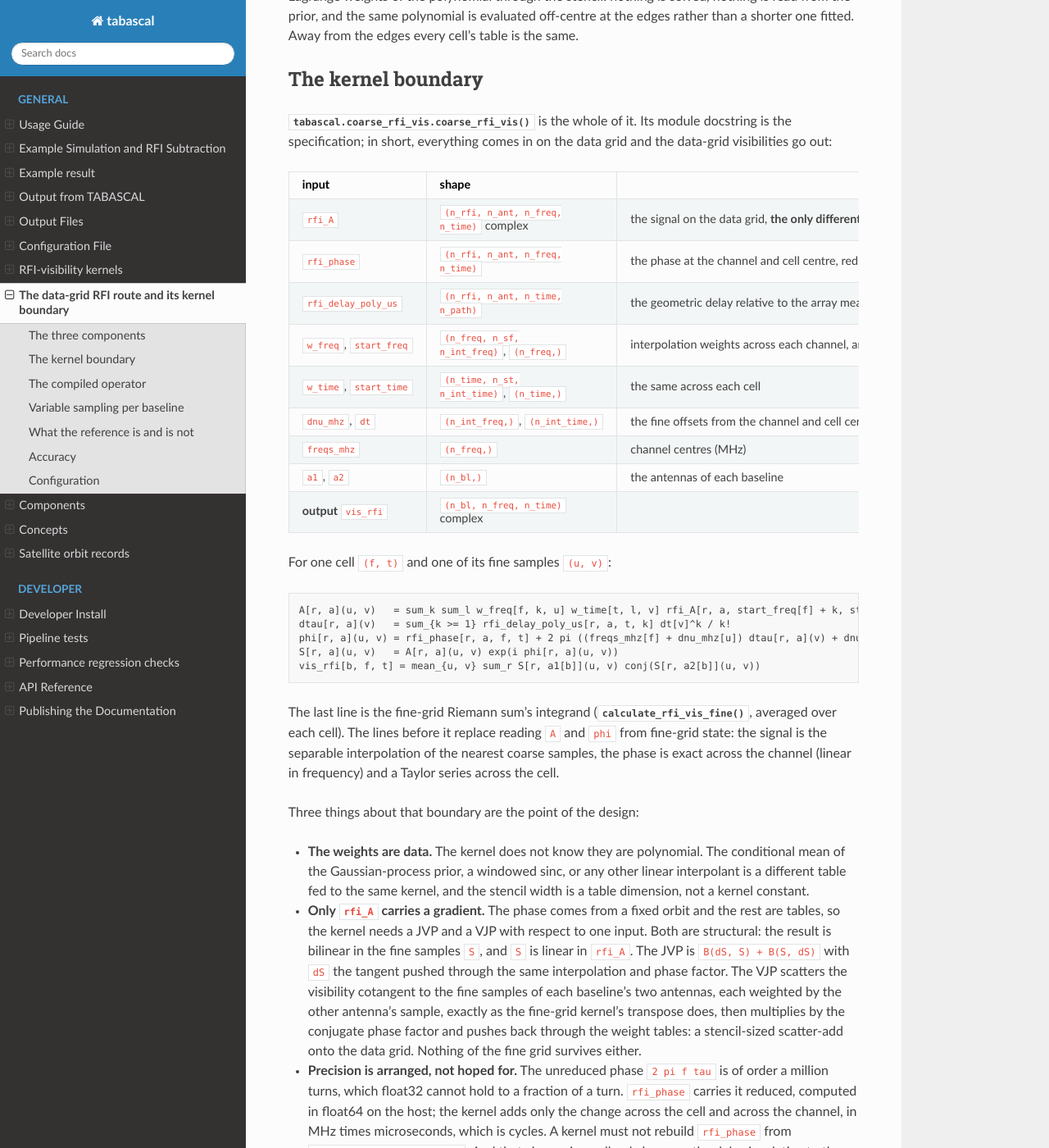
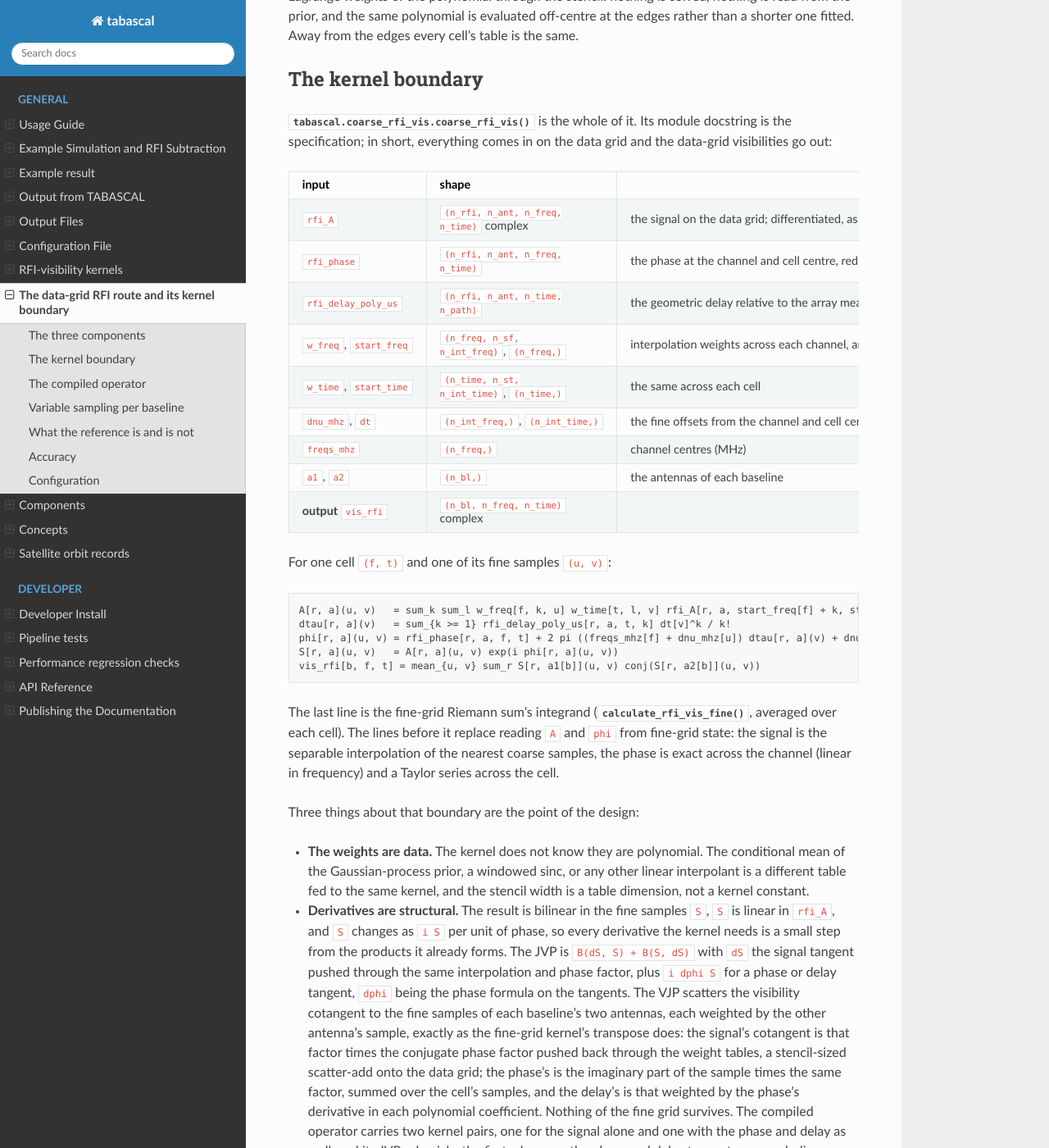
Before and after one commit to epfl-radio-astro/tabascal, a Sphinx documentation site: the page built from docs/coarse_rfi_vis.md, in a window 1280 px wide and 1400 px high, scrolled down 1087 px. Shown: the whole window at 82% size. Built offline with Sphinx 7.4.7 and the Read the Docs theme 3.1.0, drawn with Linux system fonts in a browser that asks for light colours; some of the changed text lies outside the part shown.

Commit message:
Test the operator's phase and delay derivatives through the components
The compiled operator now differentiates the phase and the delay polynomial
as the reference function always has. A test runs the route with the
trajectory's outputs as inputs, as they would be with a fitted orbit, and
holds the operator component's JVP and VJP with respect to them to the
pure-JAX component's. The docs describe the derivatives and the two kernel
pairs the operator chooses between.

```diff
--- a/docs/coarse_rfi_vis.md
+++ b/docs/coarse_rfi_vis.md
@@ -64,7 +64,7 @@ grid and the data-grid visibilities go out:
 
 | input | shape | |
 |---|---|---|
-| `rfi_A` | `(n_rfi, n_ant, n_freq, n_time)` complex | the signal on the data grid, **the only differentiated input** |
+| `rfi_A` | `(n_rfi, n_ant, n_freq, n_time)` complex | the signal on the data grid; differentiated, as are the phase and the delay |
 | `rfi_phase` | `(n_rfi, n_ant, n_freq, n_time)` | the phase at the channel and cell centre, reduced to one turn |
 | `rfi_delay_poly_us` | `(n_rfi, n_ant, n_time, n_path)` | the geometric delay relative to the array mean (microseconds) and its time derivatives (microseconds per second^k) at the cell centre |
 | `w_freq`, `start_freq` | `(n_freq, n_sf, n_int_freq)`, `(n_freq,)` | interpolation weights across each channel, and each stencil's first channel |
@@ -97,17 +97,25 @@ Three things about that boundary are the point of the design:
   conditional mean of the Gaussian-process prior, a windowed sinc, or any
   other linear interpolant is a different table fed to the same kernel, and
   the stencil width is a table dimension, not a kernel constant.
-- **Only `rfi_A` carries a gradient.** The phase comes from a fixed orbit and
-  the rest are tables, so the kernel needs a JVP and a VJP with respect to one
-  input. Both are structural: the result is bilinear in the fine samples `S`,
-  and `S` is linear in `rfi_A`. The JVP is
-  `B(dS, S) + B(S, dS)` with `dS` the tangent pushed through the same
-  interpolation and phase factor. The VJP scatters the visibility cotangent to
-  the fine samples of each baseline's two antennas, each weighted by the other
-  antenna's sample, exactly as the fine-grid kernel's transpose does, then
-  multiplies by the conjugate phase factor and pushes back through the weight
-  tables: a stencil-sized scatter-add onto the data grid. Nothing of the fine
-  grid survives either.
+- **Derivatives are structural.** The result is bilinear in the fine samples
+  `S`, `S` is linear in `rfi_A`, and `S` changes as `i S` per unit of phase,
+  so every derivative the kernel needs is a small step from the products it
+  already forms. The JVP is `B(dS, S) + B(S, dS)` with `dS` the signal
+  tangent pushed through the same interpolation and phase factor, plus
+  `i dphi S` for a phase or delay tangent, `dphi` being the phase formula on
+  the tangents. The VJP scatters the visibility cotangent to the fine samples
+  of each baseline's two antennas, each weighted by the other antenna's
+  sample, exactly as the fine-grid kernel's transpose does: the signal's
+  cotangent is that factor times the conjugate phase factor pushed back
+  through the weight tables, a stencil-sized scatter-add onto the data grid;
+  the phase's is the imaginary part of the sample times the same factor,
+  summed over the cell's samples, and the delay's is that weighted by the
+  phase's derivative in each polynomial coefficient. Nothing of the fine
+  grid survives. The compiled operator carries two kernel pairs, one for the
+  signal alone and one with the phase and delay as well, and its JVP rule
+  picks the first whenever the phase and delay tangents are symbolic zeros:
+  a fixed orbit computes no phase derivative, a fitted one gets it without
+  a switch.
 - **Precision is arranged, not hoped for.** The unreduced phase
   `2 pi f tau` is of order a million turns, which float32 cannot hold to a
   fraction of a turn. `rfi_phase` carries it reduced, computed in float64 on
```
Also changed, not shown: 1 other file.
